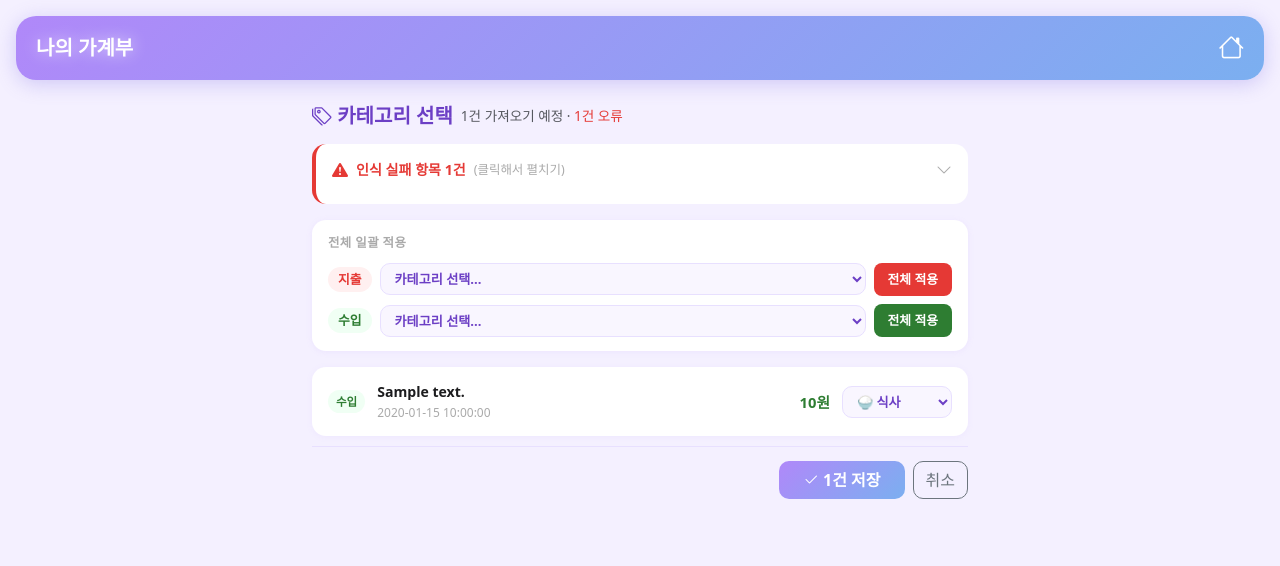
After one commit to song57290/Expense_tracker, a Flask app: template templates/import_categorize.html in a window 1280 px wide. The commit adds this page. Shown: the top 566 px of the page. Run offline with Flask 3, Linux system fonts and the light colour scheme; tables that the repository leaves empty hold one stand-in row (values such as "Sample post"); the template is opened without the code that fills it: values that come from a table or form of the project are taken from there, most other values are stand-ins (such as "Sample title", 1, 10 or a date in 2020).

Commit message:
excel_import_categorize_mouse_swipe_safe_area_help_update
Co-Authored-By: Claude Sonnet 4.6 <noreply@anthropic.com>

```diff
--- a/app.py
+++ b/app.py
@@ -502,7 +502,7 @@ def api_home():
 
     return jsonify({
         'transactions': [{'id': tx.id, 'date': tx.date, 'type': tx.type, 'category': tx.category,
-                          'description': tx.description or '', 'amount': tx.amount, 'card': tx.card or ''} for tx in transactions],
+                          'description': tx.description or '', 'amount': tx.amount, 'card': tx.card or ''} for tx in month_txs],
         'income_total': income_total,
         'expense_total': expense_total,
         'balance': income_total - expense_total,
@@ -1768,47 +1768,120 @@ def import_confirm():
     col_desc   = gi('col_desc')
     col_cat    = gi('col_cat')
 
-    imported = 0
-    skipped = 0
-    for row in all_rows[header_row + 1:]:
+    parsed_rows = []
+    skipped_rows = []
+    row_num_offset = header_row + 2  # 1-based, header 다음 줄부터
+    for ri, row in enumerate(all_rows[header_row + 1:]):
+        row_num = ri + row_num_offset
+        raw_preview = ', '.join(str(c) for c in row if c is not None and str(c).strip())[:80]
         if not any(row):
             continue
         try:
             date_val = _parse_date(row[col_date]) if 0 <= col_date < len(row) else None
             if not date_val:
-                skipped += 1; continue
+                skipped_rows.append({'row': row_num, 'preview': raw_preview, 'reason': '날짜 인식 불가'})
+                continue
 
             if col_debit >= 0 and col_credit >= 0:
                 debit  = _parse_amount(row[col_debit])  if col_debit  < len(row) else None
                 credit = _parse_amount(row[col_credit]) if col_credit < len(row) else None
                 if debit:    tx_type, amount = 'expense', debit
                 elif credit: tx_type, amount = 'income',  credit
-                else:        skipped += 1; continue
+                else:
+                    skipped_rows.append({'row': row_num, 'preview': raw_preview, 'reason': '출금/입금 금액 없음'})
+                    continue
             elif col_amount >= 0 and col_type >= 0:
                 tx_type = _parse_type(row[col_type])
                 amount  = _parse_amount(row[col_amount])
                 if not tx_type or not amount:
-                    skipped += 1; continue
+                    skipped_rows.append({'row': row_num, 'preview': raw_preview, 'reason': '금액 또는 유형 인식 불가'})
+                    continue
             elif col_amount >= 0:
                 amount = _parse_amount(row[col_amount])
-                if not amount: skipped += 1; continue
+                if not amount:
+                    skipped_rows.append({'row': row_num, 'preview': raw_preview, 'reason': '금액 인식 불가'})
+                    continue
                 tx_type = 'expense'
             else:
-                skipped += 1; continue
+                skipped_rows.append({'row': row_num, 'preview': raw_preview, 'reason': '금액 컬럼 미지정'})
+                continue
 
             desc_val = str(row[col_desc]).strip() if 0 <= col_desc < len(row) and row[col_desc] else ''
-            cat_val  = str(row[col_cat]).strip()  if 0 <= col_cat  < len(row) and row[col_cat]  else '기타'
-
-            db.session.add(Transaction(
-                date=date_val, type=tx_type, category=cat_val,
-                description=desc_val, amount=amount, card=None, user_id=uid,
-            ))
-            imported += 1
-        except Exception:
-            skipped += 1
+            cat_val  = str(row[col_cat]).strip()  if 0 <= col_cat  < len(row) and row[col_cat]  else ''
+
+            parsed_rows.append({
+                'date': date_val, 'type': tx_type,
+                'description': desc_val, 'amount': amount, 'category': cat_val,
+            })
+        except Exception as e:
+            skipped_rows.append({'row': row_num, 'preview': raw_preview, 'reason': f'파싱 오류: {str(e)[:40]}'})
+
+    # 파싱된 내역을 임시파일에 저장 후 카테고리 선택 페이지로
+    fd, cat_path = tempfile.mkstemp(suffix='.json', prefix='impc_')
+    with os.fdopen(fd, 'w', encoding='utf-8') as f:
+        json.dump({'rows': parsed_rows, 'skipped_rows': skipped_rows}, f)
+
+    from urllib.parse import urlencode
+    return redirect('/import/categorize?' + urlencode({'tmp': os.path.basename(cat_path)}))
+
+
+@app.route('/import/categorize')
+def import_categorize():
+    uid = session.get('user_id')
+    if not uid:
+        return redirect('/login')
+    tmp = request.args.get('tmp', '')
+    if not tmp.startswith('impc_'):
+        return redirect('/')
+    path = os.path.join(tempfile.gettempdir(), tmp)
+    if not os.path.exists(path):
+        return redirect('/?import_error=세션이 만료되었습니다. 다시 업로드해주세요.')
+    with open(path, encoding='utf-8') as f:
+        data = json.load(f)
+
+    cats_expense = Category.query.filter(
+        (Category.user_id == uid) | (Category.user_id == None),
+        Category.cat_type == 'expense'
+    ).order_by(Category.position).all()
+    cats_income = Category.query.filter(
+        (Category.user_id == uid) | (Category.user_id == None),
+        Category.cat_type == 'income'
+    ).order_by(Category.position).all()
+
+    return render_template('import_categorize.html',
+                           rows=data['rows'], skipped_rows=data.get('skipped_rows', []),
+                           cats_expense=cats_expense, cats_income=cats_income,
+                           tmp=tmp)
+
+
+@app.route('/import/categorize/confirm', methods=['POST'])
+def import_categorize_confirm():
+    uid = session.get('user_id')
+    if not uid:
+        return redirect('/login')
+    tmp = request.form.get('tmp', '')
+    if not tmp.startswith('impc_'):
+        return redirect('/')
+    path = os.path.join(tempfile.gettempdir(), tmp)
+    if not os.path.exists(path):
+        return redirect('/?import_error=세션이 만료되었습니다. 다시 업로드해주세요.')
+    with open(path, encoding='utf-8') as f:
+        data = json.load(f)
+    os.remove(path)
+
+    imported = 0
+    for i, row in enumerate(data['rows']):
+        cat = request.form.get(f'cat_{i}', '기타').strip() or '기타'
+        db.session.add(Transaction(
+            date=row['date'], type=row['type'], category=cat,
+            description=row['description'], amount=row['amount'],
+            card=None, user_id=uid,
+        ))
+        imported += 1
 
     db.session.commit()
-    return redirect(f'/?imported={imported}&skipped={skipped}')
+    skipped_count = len(data.get('skipped_rows', []))
+    return redirect(f'/?imported={imported}&skipped={skipped_count}')
 
 def _parse_sms_line(line):
     amount_m = re.search(r'([\d,]+)원', line)
--- a/frontend/index.html
+++ b/frontend/index.html
@@ -2,7 +2,7 @@
 <html lang="ko">
   <head>
     <meta charset="UTF-8" />
-    <meta name="viewport" content="width=device-width, initial-scale=1.0" />
+    <meta name="viewport" content="width=device-width, initial-scale=1.0, viewport-fit=cover" />
     <title>나의 가계부</title>
     <link rel="icon" href="/static/icon-192.png" type="image/png" />
     <link rel="manifest" href="/static/manifest.json" />
--- a/frontend/src/components/BottomNav.jsx
+++ b/frontend/src/components/BottomNav.jsx
@@ -5,7 +5,7 @@ const ITEMS = [
   { path: '/budget', icon: 'bi-wallet2', label: '예산' },
   { path: '/calendar', icon: 'bi-calendar3', label: '캘린더' },
   { path: '/stats', icon: 'bi-pie-chart', label: '통계' },
-  { path: '/categories', icon: 'bi-grid', label: '목록' },
+  { path: '/categories', icon: 'bi-grid', label: '카테고리' },
   { path: '/settings', icon: 'bi-gear', label: '설정' },
 ]
 
--- a/frontend/src/components/Layout.jsx
+++ b/frontend/src/components/Layout.jsx
@@ -99,6 +99,7 @@ export default function Layout({ user, onLogout }) {
     <>
       <div className="top-fade d-lg-none" style={{ opacity: topFade ? 1 : 0 }} />
       <div className="bot-fade d-lg-none" style={{ opacity: botFade ? 1 : 0 }} />
+      <div className="d-lg-none" style={{ position: 'fixed', bottom: 0, left: 0, right: 0, height: 'calc(24px + env(safe-area-inset-bottom))', background: '#f8f9fa', zIndex: 999, pointerEvents: 'none' }} />
       <Sidebar open={sidebarOpen} onClose={() => setSidebarOpen(false)} user={user} onLogout={onLogout} />
       <div ref={pageRef} className="page-wrap">
         <Navbar onMenuClick={() => setSidebarOpen(true)} nickname={user?.nickname} />
--- a/frontend/src/components/Sidebar.jsx
+++ b/frontend/src/components/Sidebar.jsx
@@ -7,7 +7,7 @@ const NAV = [
   { path: '/budget', icon: 'bi-wallet2', label: '예산' },
   { path: '/calendar', icon: 'bi-calendar3', label: '캘린더' },
   { path: '/stats', icon: 'bi-pie-chart', label: '통계' },
-  { path: '/categories', icon: 'bi-grid', label: '목록' },
+  { path: '/categories', icon: 'bi-grid', label: '카테고리' },
   { path: '/settings', icon: 'bi-gear', label: '설정' },
 ]
 
--- a/frontend/src/pages/Edit.jsx
+++ b/frontend/src/pages/Edit.jsx
@@ -90,8 +90,8 @@ export default function Edit() {
             <div className="d-flex justify-content-between gap-2">
               <button type="button" className="btn btn-outline-danger" onClick={handleDelete}>삭제</button>
               <div className="d-flex gap-2">
+                <button type="submit" className="btn px-4" style={{ background: 'linear-gradient(135deg,#b088f9,#7baff0)', color: 'white', border: 'none', borderRadius: 10 }}>저장</button>
                 <button type="button" className="btn btn-outline-secondary" onClick={() => navigate(-1)}>취소</button>
-                <button type="submit" className="btn px-4" style={{ background: 'linear-gradient(135deg,#b088f9,#7baff0)', color: 'white', border: 'none', borderRadius: 10 }}>저장</button>
               </div>
             </div>
           </form>
--- a/frontend/src/pages/Settings.jsx
+++ b/frontend/src/pages/Settings.jsx
@@ -427,11 +427,11 @@ export default function Settings() {
       {/* 도움말 */}
       {(() => {
         const HELP = [
-          { icon: '🏠', title: '홈', desc: '수입·지출 내역을 기록하고 관리합니다.\n\n• 상단 탭으로 지출 / 수입 전환\n• 항목을 오른쪽으로 스와이프 → 수정\n• 항목을 왼쪽으로 스와이프 → 삭제\n• 우하단 + 버튼으로 새 내역 추가\n• 카드/계좌를 지정하면 예산 탭 잔고에 자동 반영' },
-          { icon: '💳', title: '예산', desc: '카드·은행·현금 잔고와 예적금·투자를 한눈에 확인합니다.\n\n• 자산 추가: 카드/은행 또는 현금 선택 후 등록\n• 초기 잔고: 앱 사용 시작 전 보유 금액 입력\n• 오른쪽 스와이프 → 수정, 왼쪽 스와이프 → 삭제\n• 예적금 추가: 만기일·이율·납입액 입력 시 자동 계산\n• 투자 추가: 종목·수량·매수가 입력, 티커로 현재가 자동 조회' },
+          { icon: '🏠', title: '홈', desc: '수입·지출 내역을 기록하고 이번 달 내역을 관리합니다.\n\n• 이번 달 내역만 목록에 표시됩니다\n• 항목을 오른쪽으로 스와이프 → 수정 (PC에서는 마우스 드래그)\n• 항목을 왼쪽으로 스와이프 → 삭제 (PC에서는 마우스 드래그)\n• 카드/계좌를 지정하면 예산 탭 잔고에 자동 반영\n\n📥 내역 가져오기\n• 문자 붙여넣기: 카드·은행 문자를 붙여넣으면 자동 인식\n• 엑셀 업로드: 양식 다운로드 후 작성하거나 은행 내보내기 파일 바로 업로드\n  - 업로드 후 카테고리 선택 화면으로 이동\n  - 일괄 적용: 지출/수입 전체에 카테고리 한 번에 지정 가능\n  - 오류 항목은 별도 표시 → 내용 확인 후 직접 수동 입력' },
+          { icon: '💳', title: '예산', desc: '카드·은행·현금 잔고와 예적금·투자를 한눈에 확인합니다.\n\n• 자산 추가: 카드/은행 또는 현금 선택 후 등록\n• 초기 잔고: 앱 사용 시작 전 보유 금액 입력\n• 오른쪽 스와이프 → 수정, 왼쪽 스와이프 → 삭제 (PC에서는 마우스 드래그)\n• 예적금 추가: 만기일·이율·납입액 입력 시 자동 계산\n• 투자 추가: 종목·수량·매수가 입력, 티커로 현재가 자동 조회' },
           { icon: '📅', title: '캘린더', desc: '날짜별 수입·지출을 달력으로 확인합니다.\n\n• 날짜에 보라색 점(지출) / 초록 점(수입) 표시\n• 날짜 클릭 → 해당일 내역 팝업\n• 상단 년/월 클릭 → 원하는 달로 이동' },
           { icon: '📊', title: '통계', desc: '카테고리별 지출을 차트로 분석합니다.\n\n• 도넛 차트: 카테고리 비중 시각화\n• 월별 막대 차트: 최근 지출 추이\n• 월 이동 버튼으로 과거 달 조회 가능' },
-          { icon: '🏷️', title: '카테고리', desc: '지출·수입 카테고리를 관리합니다.\n\n• 오른쪽 스와이프 → 이름/아이콘 수정\n• 왼쪽 스와이프 → 삭제\n• 드래그로 순서 변경\n• 지출/수입 탭 분리 관리' },
+          { icon: '🏷️', title: '카테고리', desc: '지출·수입 카테고리를 관리합니다.\n\n• 왼쪽 핸들(⠿)을 드래그하여 순서 변경 (모바일·PC 모두 지원)\n• 드래그 중에는 수정/삭제 패널이 숨겨집니다 (순서 변경에 집중)\n• 수정 중인 항목은 앞으로 나오는 강조 효과로 표시\n• 항목을 오른쪽으로 스와이프 → 이름/아이콘 수정\n• 항목을 왼쪽으로 스와이프 → 삭제\n• 이모티콘은 선택 사항 (입력란을 비워도 저장 가능)\n• 지출/수입 탭 분리 관리' },
           { icon: '⚙️', title: '설정', desc: '앱 환경을 설정합니다.\n\n• 공지사항: 앱 업데이트 및 안내 확인\n• 포트폴리오: 자산 현황을 PDF로 출력\n• 🔒 보안: 닉네임·비밀번호 변경, 로그아웃, 회원 탈퇴' },
           { icon: '📄', title: '포트폴리오 PDF', desc: '나의 자산 현황을 PDF 파일로 저장합니다.\n\n• 설정 → 포트폴리오 PDF 출력 버튼 클릭\n• 포함할 항목 선택 후 PDF 출력\n• 미리보기 화면에서 ⬇ PDF 저장 버튼 클릭\n• 모바일: 공유 → 파일로 저장 / PC: 인쇄 → PDF로 저장' },
         ]
--- a/templates/categories.html
+++ b/templates/categories.html
@@ -197,7 +197,7 @@
                 </a>
                 <a href="/categories" id="navTab4" class="text-center text-decoration-none" style="color:white;padding:4px 20px;border:1px solid transparent;position:relative;z-index:1;">
                     <i class="bi bi-grid fs-5 d-block"></i>
-                    <small style="font-size: 10px;">목록</small>
+                    <small style="font-size: 10px;">카테고리</small>
                 </a>
             </div>
         </nav>
--- /dev/null
+++ b/templates/import_categorize.html
@@ -0,0 +1,222 @@
+<!DOCTYPE html>
+<html lang="ko">
+<head>
+    <meta charset="UTF-8">
+    <meta name="viewport" content="width=device-width, initial-scale=1">
+    <title>카테고리 선택 — 가져오기</title>
+    <link rel="icon" href="/static/icon-192.png?v=2" type="image/png">
+    <link href="https://cdn.jsdelivr.net/npm/bootstrap@5.3.0/dist/css/bootstrap.min.css" rel="stylesheet">
+    <link href="https://cdn.jsdelivr.net/npm/bootstrap-icons@1.11.0/font/bootstrap-icons.css" rel="stylesheet">
+    <style>
+        body { background: #f4f0ff; }
+        .tx-card {
+            background: white;
+            border-radius: 14px;
+            padding: 14px 16px;
+            margin-bottom: 10px;
+            box-shadow: 0 1px 6px rgba(176,136,249,0.08);
+            display: flex;
+            align-items: center;
+            gap: 12px;
+        }
+        .tx-type-badge {
+            font-size: 0.72rem;
+            font-weight: 700;
+            padding: 3px 8px;
+            border-radius: 20px;
+            flex-shrink: 0;
+        }
+        .badge-expense { background: #fff0f0; color: #e53935; }
+        .badge-income  { background: #f0fff4; color: #2e7d32; }
+        .tx-info { flex: 1; min-width: 0; }
+        .tx-desc { font-size: 0.88rem; font-weight: 600; color: #1c1c1e; white-space: nowrap; overflow: hidden; text-overflow: ellipsis; }
+        .tx-date { font-size: 0.75rem; color: #aaa; margin-top: 2px; }
+        .tx-amount { font-size: 0.92rem; font-weight: 700; flex-shrink: 0; }
+        .amount-expense { color: #e53935; }
+        .amount-income  { color: #2e7d32; }
+        .cat-select {
+            font-size: 0.82rem;
+            border-radius: 10px;
+            border: 1.5px solid #e8e0ff;
+            padding: 5px 10px;
+            background: #f9f6ff;
+            color: #6c3fc5;
+            font-weight: 600;
+            cursor: pointer;
+            flex-shrink: 0;
+            max-width: 130px;
+        }
+        .cat-select:focus { outline: none; border-color: #b088f9; }
+        .sticky-footer {
+            position: sticky;
+            bottom: 0;
+            background: rgba(244,240,255,0.95);
+            backdrop-filter: blur(8px);
+            padding: 14px 0 20px;
+            border-top: 1px solid #e8e0ff;
+        }
+        .bulk-bar {
+            background: white;
+            border-radius: 14px;
+            padding: 12px 16px;
+            margin-bottom: 16px;
+            display: flex;
+            align-items: center;
+            gap: 10px;
+            box-shadow: 0 1px 6px rgba(176,136,249,0.10);
+            flex-wrap: wrap;
+        }
+        @media (max-width: 500px) {
+            .tx-card { flex-wrap: wrap; gap: 8px; }
+            .cat-select { max-width: 100%; width: 100%; }
+        }
+    </style>
+</head>
+<body>
+<div class="px-3 pt-3">
+    <nav class="navbar mb-4" style="background:linear-gradient(135deg,#b088f9 0%,#7baff0 100%);border-radius:20px;padding:12px 20px;box-shadow:0 4px 20px rgba(123,107,224,0.3);">
+        <span class="navbar-brand fw-bold fs-5" style="color:white;text-shadow:0 0 16px rgba(255,255,255,0.7);">나의 가계부</span>
+        <a href="/" style="color:white;"><i class="bi bi-house" style="font-size:1.6rem;"></i></a>
+    </nav>
+</div>
+
+<div class="container pb-5" style="max-width:680px;">
+    <div class="mb-3 d-flex align-items-center gap-2">
+        <h5 class="mb-0 fw-bold" style="color:#6c3fc5;"><i class="bi bi-tags"></i> 카테고리 선택</h5>
+        <span class="text-muted" style="font-size:0.85rem;">{{ rows|length }}건 가져오기 예정{% if skipped_rows %} · <span style="color:#e53935;">{{ skipped_rows|length }}건 오류</span>{% endif %}</span>
+    </div>
+
+    <!-- 오류 항목 -->
+    {% if skipped_rows %}
+    <div style="background:white;border-radius:14px;padding:14px 16px;margin-bottom:16px;border-left:4px solid #e53935;">
+        <div class="d-flex align-items-center gap-2 mb-2" style="cursor:pointer;" onclick="toggleErrors()">
+            <i class="bi bi-exclamation-triangle-fill" style="color:#e53935;"></i>
+            <span style="font-size:0.88rem;font-weight:700;color:#e53935;">인식 실패 항목 {{ skipped_rows|length }}건</span>
+            <span style="font-size:0.78rem;color:#aaa;">(클릭해서 펼치기)</span>
+            <i id="errorChevron" class="bi bi-chevron-down ms-auto" style="color:#aaa;transition:transform 0.2s;"></i>
+        </div>
+        <div id="errorList" style="display:none;">
+            <p style="font-size:0.78rem;color:#aaa;margin-bottom:8px;">아래 항목은 저장되지 않습니다. 내용을 확인 후 직접 입력하세요.</p>
+            <div style="overflow-x:auto;">
+                <table style="width:100%;border-collapse:collapse;font-size:0.8rem;">
+                    <thead>
+                        <tr style="border-bottom:1px solid #eee;">
+                            <th style="padding:4px 8px;color:#aaa;font-weight:600;text-align:left;white-space:nowrap;">행</th>
+                            <th style="padding:4px 8px;color:#aaa;font-weight:600;text-align:left;">원본 데이터</th>
+                            <th style="padding:4px 8px;color:#e53935;font-weight:600;text-align:left;white-space:nowrap;">오류 원인</th>
+                        </tr>
+                    </thead>
+                    <tbody>
+                        {% for s in skipped_rows %}
+                        <tr style="border-bottom:1px solid #f5f5f5;">
+                            <td style="padding:5px 8px;color:#888;white-space:nowrap;">{{ s.row }}행</td>
+                            <td style="padding:5px 8px;color:#444;max-width:260px;overflow:hidden;text-overflow:ellipsis;white-space:nowrap;">{{ s.preview if s.preview else '(빈 행)' }}</td>
+                            <td style="padding:5px 8px;color:#e53935;white-space:nowrap;">{{ s.reason }}</td>
+                        </tr>
+                        {% endfor %}
+                    </tbody>
+                </table>
+            </div>
+        </div>
+    </div>
+    {% endif %}
+
+    <!-- 일괄 설정 바 -->
+    <div style="background:white;border-radius:14px;padding:14px 16px;margin-bottom:16px;box-shadow:0 1px 6px rgba(176,136,249,0.10);">
+        <div style="font-size:0.78rem;color:#aaa;font-weight:600;margin-bottom:10px;letter-spacing:0.03em;">전체 일괄 적용</div>
+        <div style="display:flex;align-items:center;gap:8px;margin-bottom:8px;">
+            <span style="font-size:0.8rem;font-weight:700;color:#e53935;background:#fff0f0;padding:3px 10px;border-radius:20px;flex-shrink:0;min-width:32px;text-align:center;">지출</span>
+            <select id="bulkExpenseCat" class="cat-select" style="flex:1;max-width:none;">
+                <option value="">카테고리 선택…</option>
+                {% for c in cats_expense %}
+                <option value="{{ c.name }}">{{ c.icon }} {{ c.name }}</option>
+                {% endfor %}
+            </select>
+            <button type="button" onclick="applyBulk('expense')"
+                style="flex-shrink:0;padding:7px 14px;background:#e53935;color:white;border:none;border-radius:8px;font-size:0.8rem;font-weight:700;cursor:pointer;white-space:nowrap;">
+                전체 적용
+            </button>
+        </div>
+        <div style="display:flex;align-items:center;gap:8px;">
+            <span style="font-size:0.8rem;font-weight:700;color:#2e7d32;background:#f0fff4;padding:3px 10px;border-radius:20px;flex-shrink:0;min-width:32px;text-align:center;">수입</span>
+            <select id="bulkIncomeCat" class="cat-select" style="flex:1;max-width:none;">
+                <option value="">카테고리 선택…</option>
+                {% for c in cats_income %}
+                <option value="{{ c.name }}">{{ c.icon }} {{ c.name }}</option>
+                {% endfor %}
+            </select>
+            <button type="button" onclick="applyBulk('income')"
+                style="flex-shrink:0;padding:7px 14px;background:#2e7d32;color:white;border:none;border-radius:8px;font-size:0.8rem;font-weight:700;cursor:pointer;white-space:nowrap;">
+                전체 적용
+            </button>
+        </div>
+    </div>
+
+    <form action="/import/categorize/confirm" method="post">
+        <input type="hidden" name="tmp" value="{{ tmp }}">
+
+        {% for row in rows %}
+        <div class="tx-card">
+            <span class="tx-type-badge {{ 'badge-expense' if row.type == 'expense' else 'badge-income' }}">
+                {{ '지출' if row.type == 'expense' else '수입' }}
+            </span>
+            <div class="tx-info">
+                <div class="tx-desc">{{ row.description if row.description else '(설명 없음)' }}</div>
+                <div class="tx-date">{{ row.date }}</div>
+            </div>
+            <span class="tx-amount {{ 'amount-expense' if row.type == 'expense' else 'amount-income' }}">
+                {{ '{:,}'.format(row.amount) }}원
+            </span>
+            <select name="cat_{{ loop.index0 }}" class="cat-select" data-type="{{ row.type }}">
+                {% if row.type == 'expense' %}
+                    {% for c in cats_expense %}
+                    <option value="{{ c.name }}" {{ 'selected' if c.name == row.category or (not row.category and c.name == '기타') }}>{{ c.icon }} {{ c.name }}</option>
+                    {% endfor %}
+                    {% if not cats_expense %}
+                    <option value="기타" selected>기타</option>
+                    {% endif %}
+                {% else %}
+                    {% for c in cats_income %}
+                    <option value="{{ c.name }}" {{ 'selected' if c.name == row.category or (not row.category and c.name == '기타') }}>{{ c.icon }} {{ c.name }}</option>
+                    {% endfor %}
+                    {% if not cats_income %}
+                    <option value="기타" selected>기타</option>
+                    {% endif %}
+                {% endif %}
+            </select>
+        </div>
+        {% endfor %}
+
+        <div class="sticky-footer">
+            <div class="d-flex gap-2 justify-content-end">
+                <button type="submit" class="btn px-4" style="background:linear-gradient(135deg,#b088f9 0%,#7baff0 100%);color:white;border:none;border-radius:10px;font-weight:700;">
+                    <i class="bi bi-check2"></i> {{ rows|length }}건 저장
+                </button>
+                <a href="/" class="btn btn-outline-secondary" style="border-radius:10px;">취소</a>
+            </div>
+        </div>
+    </form>
+</div>
+
+<script>
+function toggleErrors() {
+    var list = document.getElementById('errorList');
+    var chevron = document.getElementById('errorChevron');
+    if (!list) return;
+    var open = list.style.display !== 'none';
+    list.style.display = open ? 'none' : '';
+    if (chevron) chevron.style.transform = open ? '' : 'rotate(180deg)';
+}
+function applyBulk(type) {
+    var sel = type === 'expense'
+        ? document.getElementById('bulkExpenseCat')
+        : document.getElementById('bulkIncomeCat');
+    var val = sel.value;
+    if (!val) return;
+    document.querySelectorAll('.cat-select[data-type="' + type + '"]').forEach(function(s) {
+        s.value = val;
+    });
+}
+</script>
+</body>
+</html>
--- a/templates/import_map.html
+++ b/templates/import_map.html
@@ -179,10 +179,10 @@
                 </div>
 
                 <div class="d-flex gap-2 justify-content-end">
-                    <a href="/" class="btn btn-outline-secondary" style="border-radius:10px;">취소</a>
                     <button type="submit" class="btn" style="background:linear-gradient(135deg,#b088f9 0%,#7baff0 100%);color:white;border:none;border-radius:10px;">
                         <i class="bi bi-download"></i> 가져오기
                     </button>
+                    <a href="/" class="btn btn-outline-secondary" style="border-radius:10px;">취소</a>
                 </div>
             </form>
         </div>
```
Also changed, not shown: frontend/src/index.css (+13 -2 lines), frontend/src/pages/Budget.jsx (+56 -34 lines), frontend/src/pages/Categories.jsx (+62 -34 lines), frontend/src/pages/Home.jsx (+50 -22 lines).
